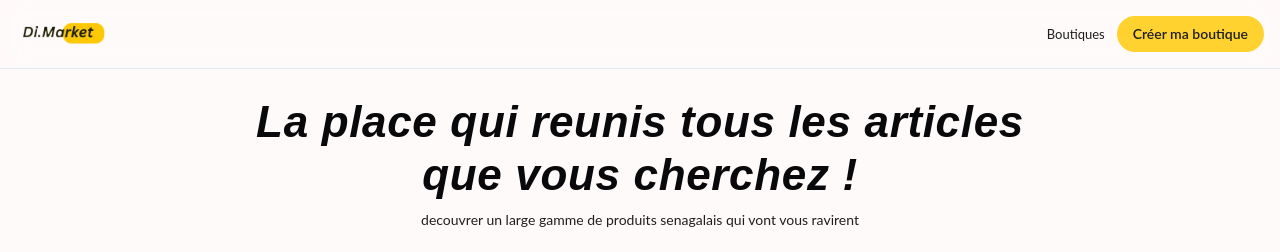
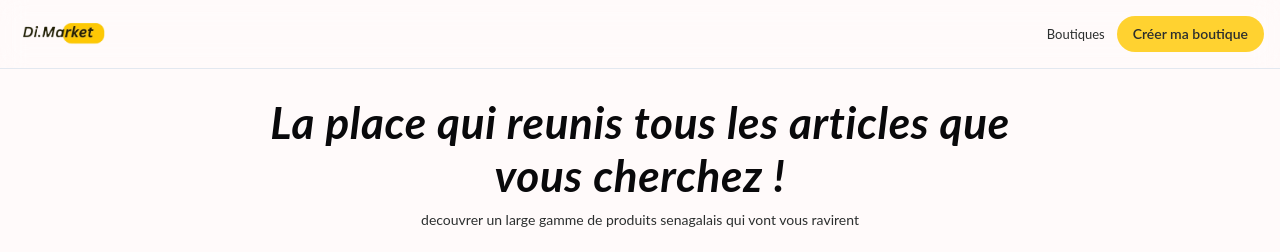
Before and after one commit to DiagneGeek/di-market, a SvelteKit app: page / in a window 1280 px wide. Shown: the top 252 px of the page. Built offline with nearby package versions, Linux system fonts and the light colour scheme; no server answers; the database is empty.

Commit message:
Update app.css

```diff
--- a/src/app.css
+++ b/src/app.css
@@ -1,7 +1,7 @@
 @import "tailwindcss";
 @plugin "@tailwindcss/typography";
 @import url('https://fonts.googleapis.com/css2?family=Lato:ital,wght@0,100;0,300;0,400;0,700;0,900;1,100;1,300;1,400;1,700;1,900&display=swap');
-
+@import url('https://fonts.googleapis.com/css2?family=Lora:ital,wght@0,400..700;1,400..700&display=swap');
 
 /* Theme variables (used instead of a nonstandard @theme at-rule) */
 @theme {
@@ -9,18 +9,18 @@
   --color-primary-hover: oklch(82.8% 0.189 84.429);
   --color-secondary: oklch(84.1% 0.238 128.85);
   --color-secondary-hover: oklch(84.1% 0.238 128.85);
-  --color-t-main: rgb(30 30 30);
+  --color-t-main: rgba(43, 46, 46, 1);
   --color-gray: rgb(70, 75, 75);
   --color-t-white: rgb(230, 338, 230);
   --color-heading: oklch(14.1% 0.005 285.823);
   --color-back-main: rgba(255, 250, 250, 1);
   --color-back-dark: #1f1f15;
   --color-input: #fcf9ed;
-  --color-card: rgba(255, 250, 245, 1);
+  --color-card: rgba(255, 250, 240, 1);
   --transition: 160ms cubic-bezier(.2,.8,.2,1);
 
   --font-sans: "Lato", system-ui, -apple-system, "Segoe UI", Roboto, "Helvetica Neue", Arial;
-  --font-heading: fantasy, var(--font-sans);
+  --font-heading: "Lato", var(--font-sans);
 }
 
 /* Base / reset + sensible defaults */
@@ -52,9 +52,15 @@ html {
      font-style: italic;
   }
 
+h2 {
+  font-weight: 500;
+}
+
+
   h1 {
      font-weight: 700;
      font-size: clamp(1.75rem, 4.5vw, 2.75rem);
+     font-family: "Lora", "Lato", system-ui;
   }
 
   h2 {
```
